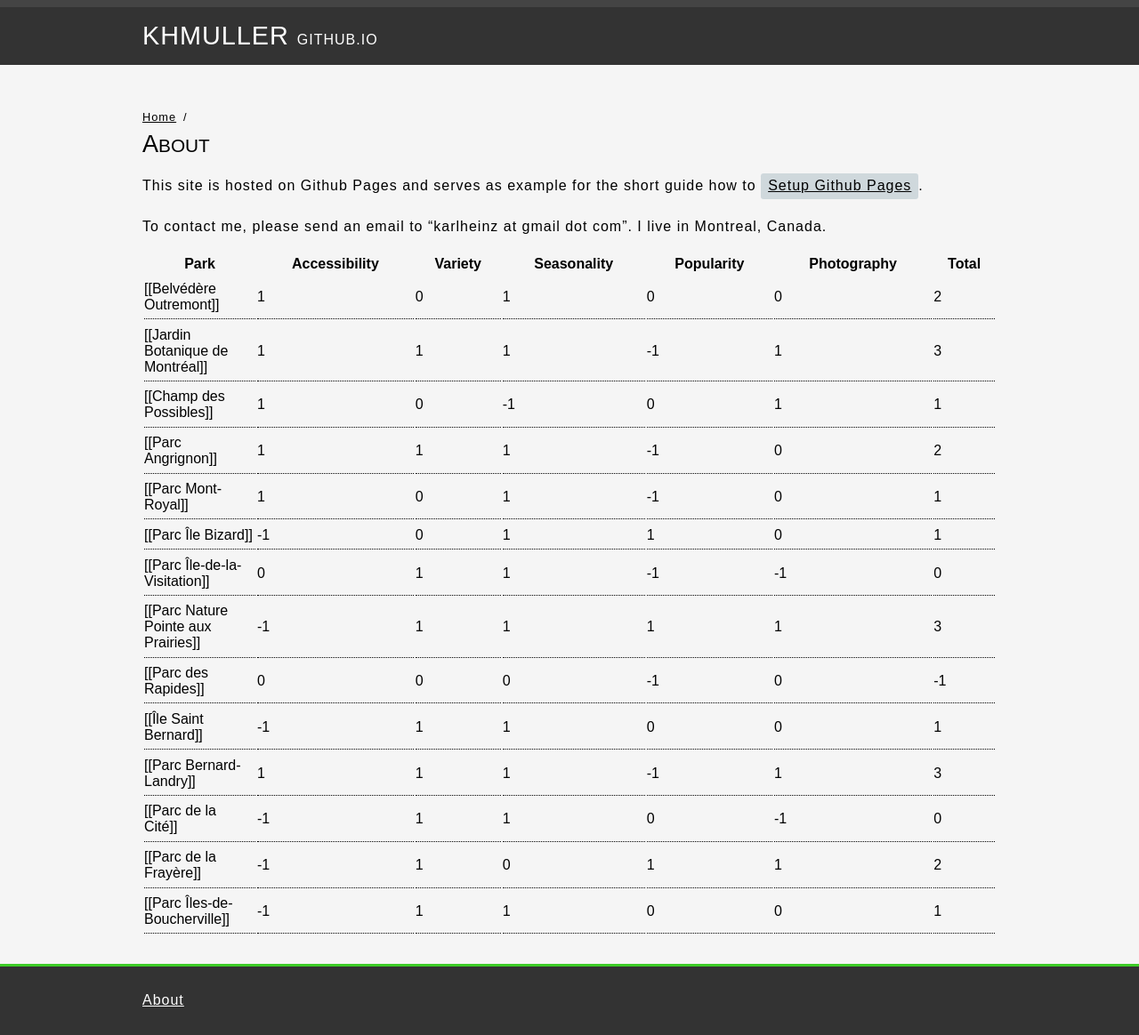
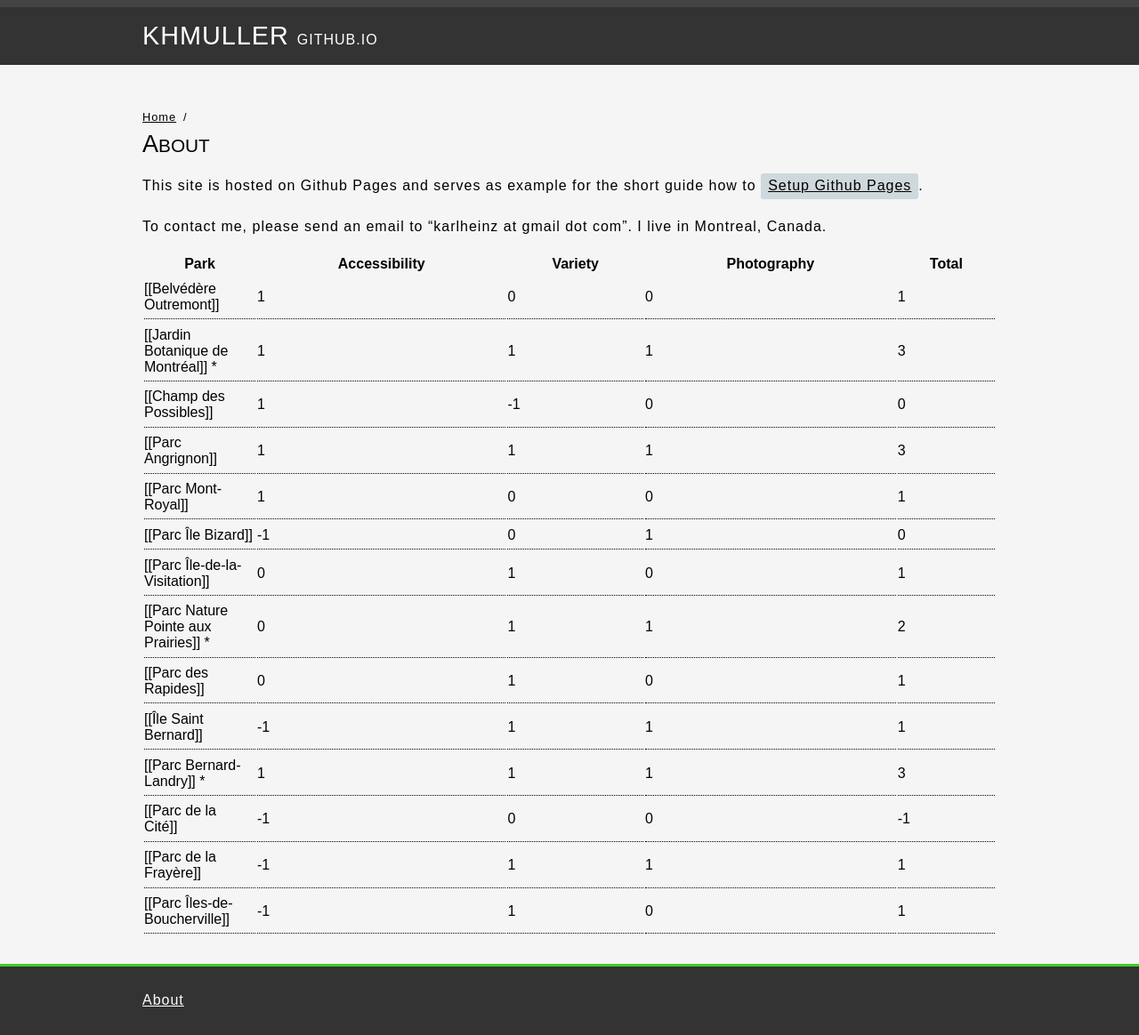
Before and after one commit to KHMuller/khmuller.github.io, a Jekyll site: the page built from about/index.md, in a window 1280 px wide. Shown: the whole page at 89% size. Built offline with Jekyll 4.4.1, drawn with Linux system fonts in a browser that asks for light colours.

Commit message:
Update index.md

```diff
--- a/about/index.md
+++ b/about/index.md
@@ -12,19 +12,19 @@ This site is hosted on Github Pages and serves as example for the short guide ho
 To contact me, please send an email to "karlheinz at gmail dot com". I live in Montreal, Canada.
 
 
-| Park | Accessibility | Variety | Seasonality | Popularity | Photography | Total |
-| --- | --- | --- | --- | --- | --- | --- |
-| [[Belvédère Outremont]] | 1 | 0 | 1 | 0 | 0 | 2 |
-| [[Jardin Botanique de Montréal]] | 1 | 1 | 1 | -1 | 1 | 3 |
-| [[Champ des Possibles]] | 1 | 0 | -1 | 0 | 1 | 1 |
-| [[Parc Angrignon]] | 1 | 1 | 1 | -1 | 0 | 2 |
-| [[Parc Mont-Royal]] | 1 | 0 | 1 | -1 | 0 | 1 |
-| [[Parc Île Bizard]] | -1 | 0 | 1 | 1 | 0 | 1 |
-| [[Parc Île-de-la-Visitation]] | 0 | 1 | 1 | -1 | -1 | 0 |
-| [[Parc Nature Pointe aux Prairies]] | -1 | 1 | 1 | 1 | 1 | 3 |
-| [[Parc des Rapides]] | 0 | 0 | 0 | -1 | 0 | -1 |
-| [[Île Saint Bernard]] | -1 | 1 | 1 | 0 | 0 | 1 |
-| [[Parc Bernard-Landry]] | 1 | 1 | 1 | -1 | 1 | 3 |
-| [[Parc de la Cité]] | -1 | 1 | 1 | 0 | -1 | 0 |
-| [[Parc de la Frayère]] | -1 | 1 | 0 | 1 | 1 | 2 |
-| [[Parc Îles-de-Boucherville]] | -1 | 1 | 1 | 0 | 0 | 1 |
+| Park | Accessibility | Variety | Photography | Total |
+| --- | --- | --- | --- | --- |
+| [[Belvédère Outremont]] | 1 | 0 | 0 | 1 |
+| [[Jardin Botanique de Montréal]] \*| 1 | 1 | 1 | 3 |
+| [[Champ des Possibles]] | 1 | -1 | 0 | 0 |
+| [[Parc Angrignon]] | 1 | 1 | 1 | 3 |
+| [[Parc Mont-Royal]] | 1 | 0 | 0 | 1 |
+| [[Parc Île Bizard]] | -1 | 0 | 1 | 0 |
+| [[Parc Île-de-la-Visitation]] | 0 | 1 | 0 | 1 |
+| [[Parc Nature Pointe aux Prairies]] \*| 0 | 1 | 1 | 2 |
+| [[Parc des Rapides]] | 0 | 1 | 0 | 1 |
+| [[Île Saint Bernard]] | -1 | 1 | 1 | 1 |
+| [[Parc Bernard-Landry]] \*| 1 | 1 | 1 | 3 |
+| [[Parc de la Cité]] | -1 | 0 | 0 | -1 |
+| [[Parc de la Frayère]] | -1 | 1 | 1 | 1 |
+| [[Parc Îles-de-Boucherville]] | -1 | 1 | 0 | 1 |
```
